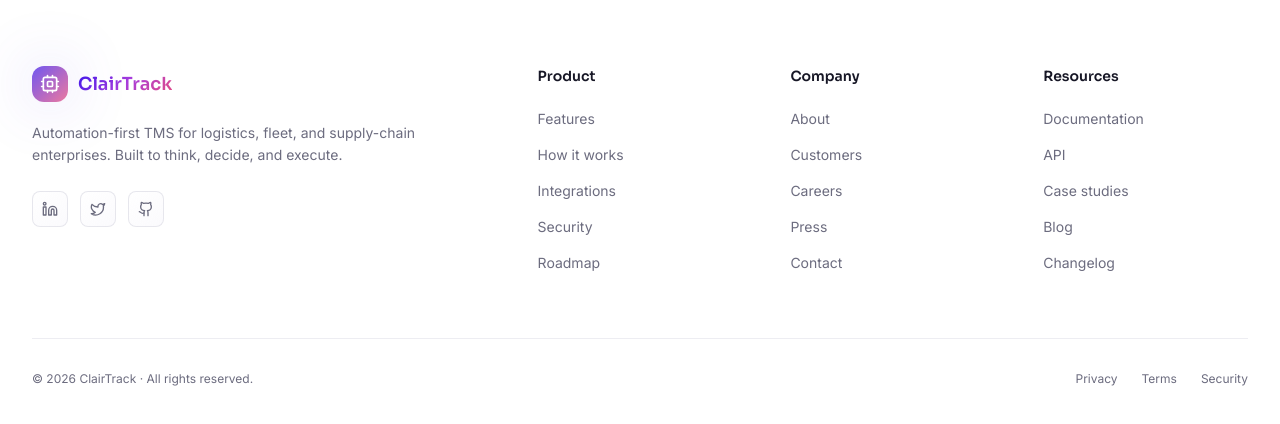
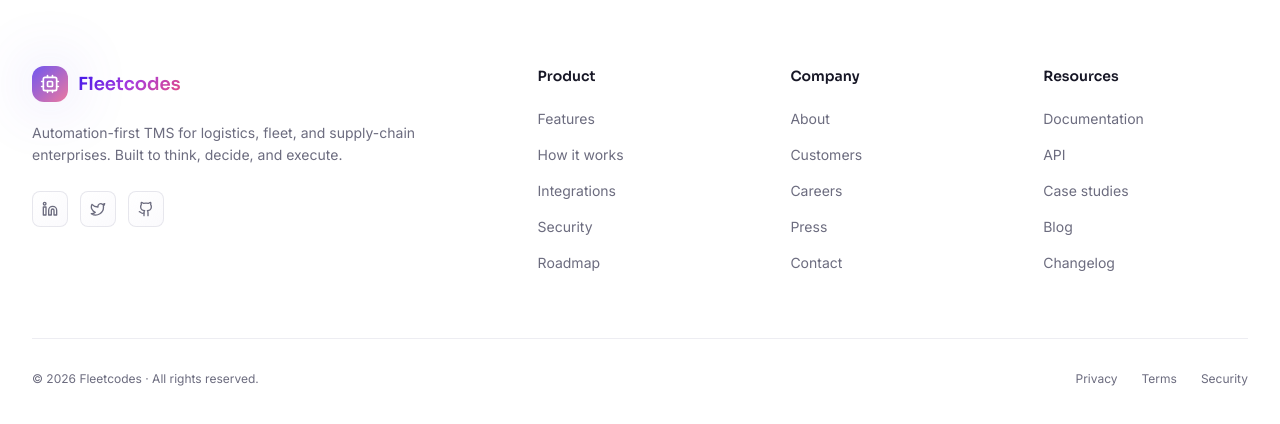
Before and after one commit to dev-studios075/dev-studios075.github.io, a React (Vite) app: page /blog in a window 1280 px wide. Shown: the part 1085-1509 px from the top of the page. Built offline with nearby package versions, Linux system fonts and the light colour scheme.

Commit message:
Update footer branding from ClairTrack to Fleetcodes

```diff
--- a/src/components/landing/Footer.tsx
+++ b/src/components/landing/Footer.tsx
@@ -44,7 +44,7 @@ const Footer = () => {
               <span className="grid place-items-center w-9 h-9 rounded-xl bg-gradient-primary shadow-glow">
                 <Cpu className="w-5 h-5 text-primary-foreground" />
               </span>
-              <span className="text-gradient">ClairTrack</span>
+              <span className="text-gradient">Fleetcodes</span>
             </Link>
             <p className="text-sm text-muted-foreground max-w-sm leading-relaxed mb-6">
               Automation-first TMS for logistics, fleet, and supply-chain enterprises.
@@ -88,7 +88,7 @@ const Footer = () => {
 
         <div className="border-t border-border/60 pt-8 flex flex-col sm:flex-row items-center justify-between gap-4">
           <p className="text-xs text-muted-foreground">
-            © {new Date().getFullYear()} ClairTrack · All rights reserved.
+            © {new Date().getFullYear()} Fleetcodes · All rights reserved.
           </p>
           <div className="flex items-center gap-6 text-xs text-muted-foreground">
             <a href="#" className="hover:text-foreground transition-colors">Privacy</a>
```
